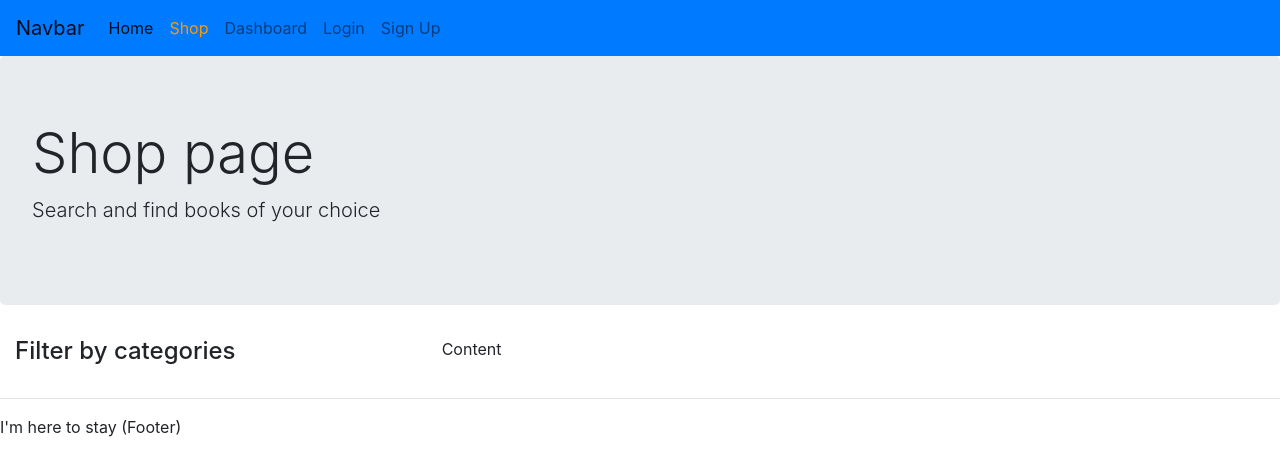
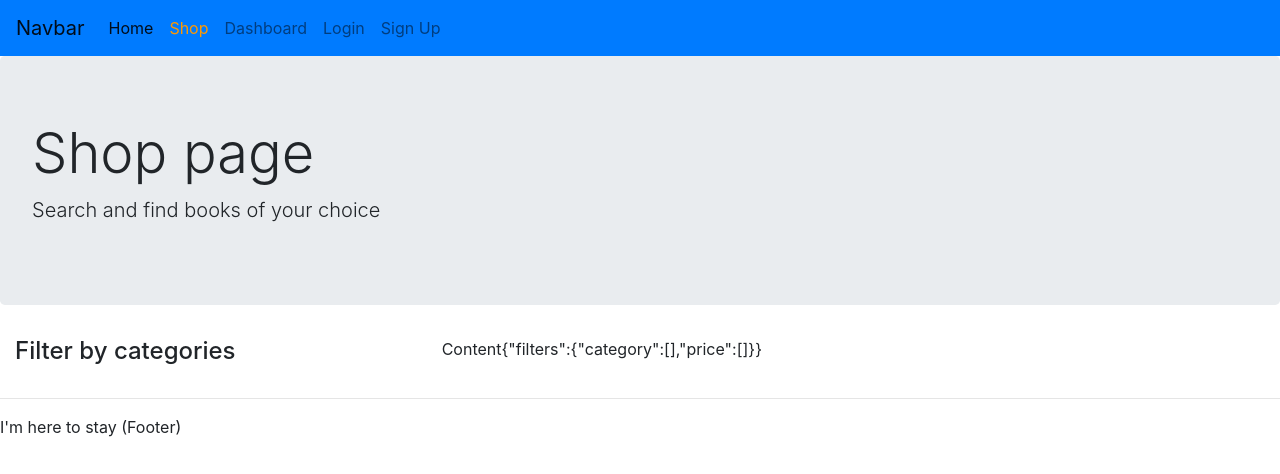
Before and after one commit to rayanabdirahman/kased, a React (Create React App) app in the folder client/: page /shop in a window 1280 px wide. Shown: the top 474 px of the page. Built offline with nearby package versions, Linux system fonts and the light colour scheme; no server answers.

Commit message:
set filters state in shop component page

```diff
--- a/client/src/pages/core/Shop.tsx
+++ b/client/src/pages/core/Shop.tsx
@@ -5,6 +5,9 @@ import Checkbox from '../../components/Checkbox'
 
 const Shop: React.FunctionComponent = () => {
   const [categories, setCategories] = React.useState<any>([])
+  const [myFilters, setMyFilters] = React.useState<any>({
+    filters: { category: [], price: [] }
+  })
   const [error, setError] = React.useState<any>([])
 
   const init = async() => {
@@ -30,7 +33,11 @@ const Shop: React.FunctionComponent = () => {
   },[])
 
   const handleFilters = (filters: Array<string>, filterBy: string) => {
-    console.log(`SHOP::: filters: ${filters} ------- filterBy: ${filterBy}`)
+    // console.log(`SHOP::: filters: ${filters} ------- filterBy: ${filterBy}`)
+    const newFilters = {...myFilters}
+    newFilters.filters[filterBy] = filters
+
+    setMyFilters(newFilters)
   }
 
 
@@ -45,6 +52,7 @@ const Shop: React.FunctionComponent = () => {
         </div>
         <div className="col-8">
           Content
+          {JSON.stringify(myFilters)}
         </div>
       </div>
     </Layout>
```
